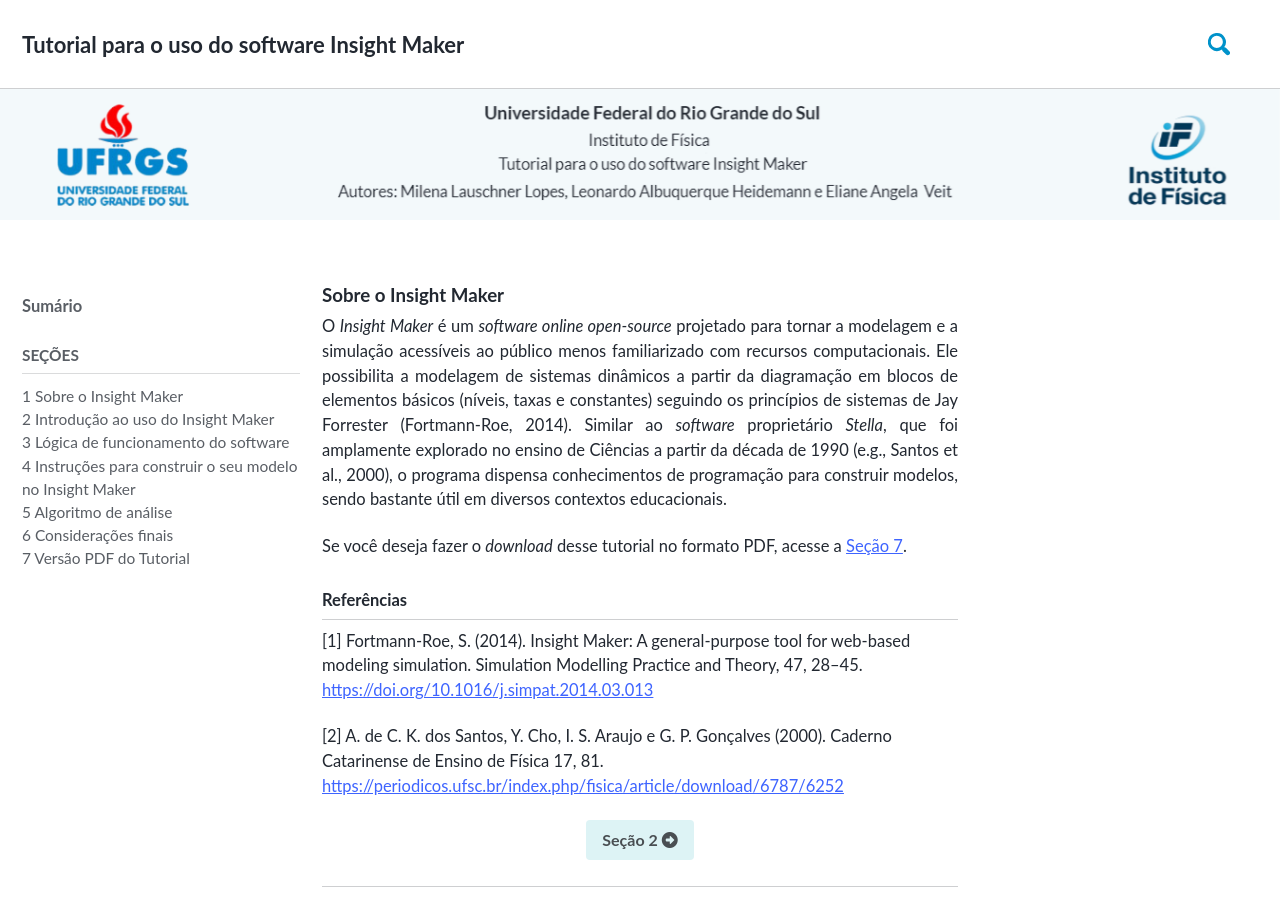
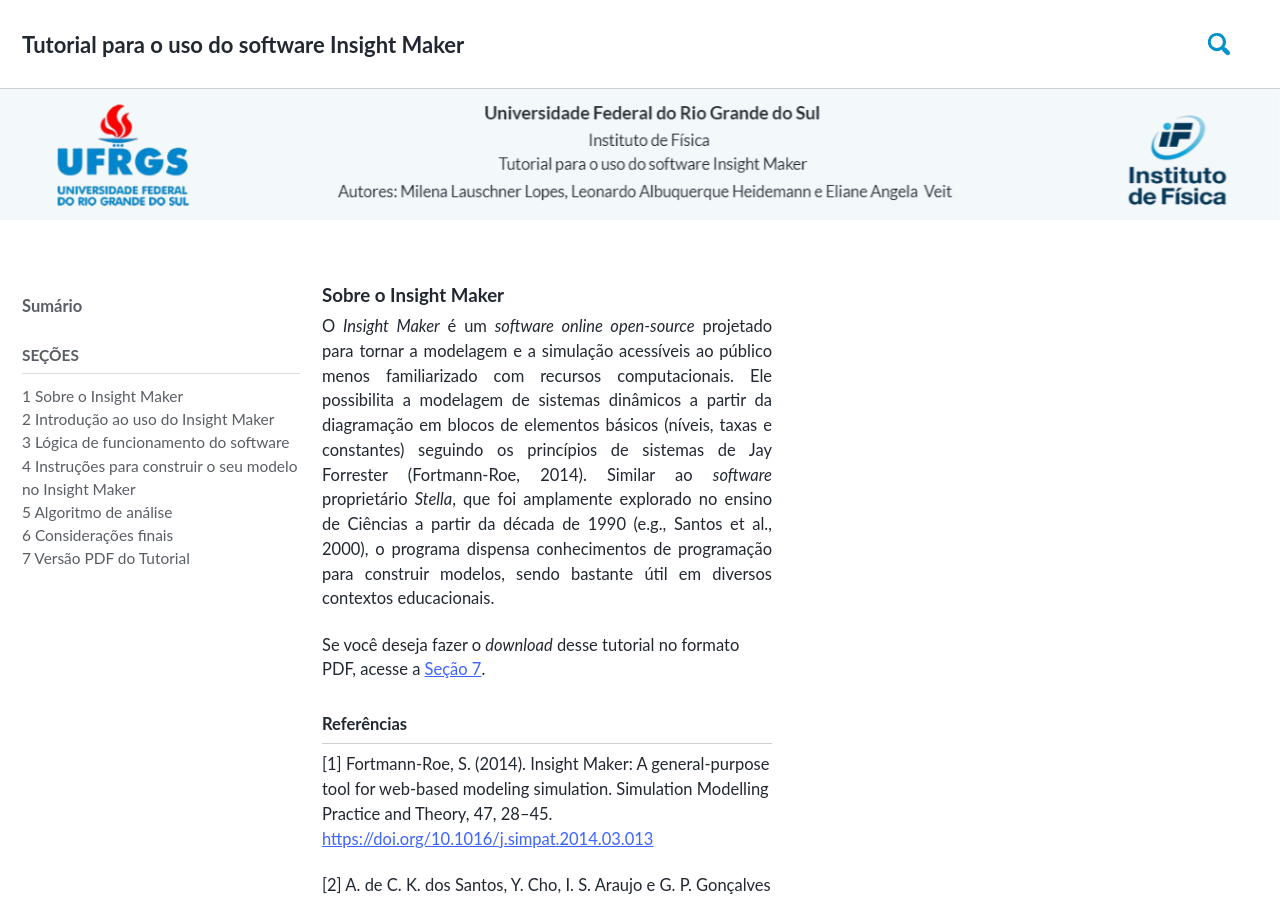
Before and after one commit to milenalauschner/MM, a Jekyll site: the page built from index.md, in a window 1280 px wide and 900 px high. Built offline with Jekyll 4.4.1, drawn with Linux system fonts in a browser that asks for light colours; cached includes are drawn as plain includes; nearby versions of some CDN libraries; some web fonts are replaced.

Commit message:
Update _page.scss

```diff
--- a/_sass/minimal-mistakes/_page.scss
+++ b/_sass/minimal-mistakes/_page.scss
@@ -44,7 +44,7 @@
     margin-top: 1em;
     margin-left: 0;
     margin-right: 0;
-    width: 100%;
+    width: 450px;
     clear: both;
 
 .page__content,{   }
@@ -54,7 +54,7 @@
       float: left;
       margin-left: 0;
       margin-right: 0;
-      width: 100%;
+      width: 450px;
       clear: both;
     }
   }
```
